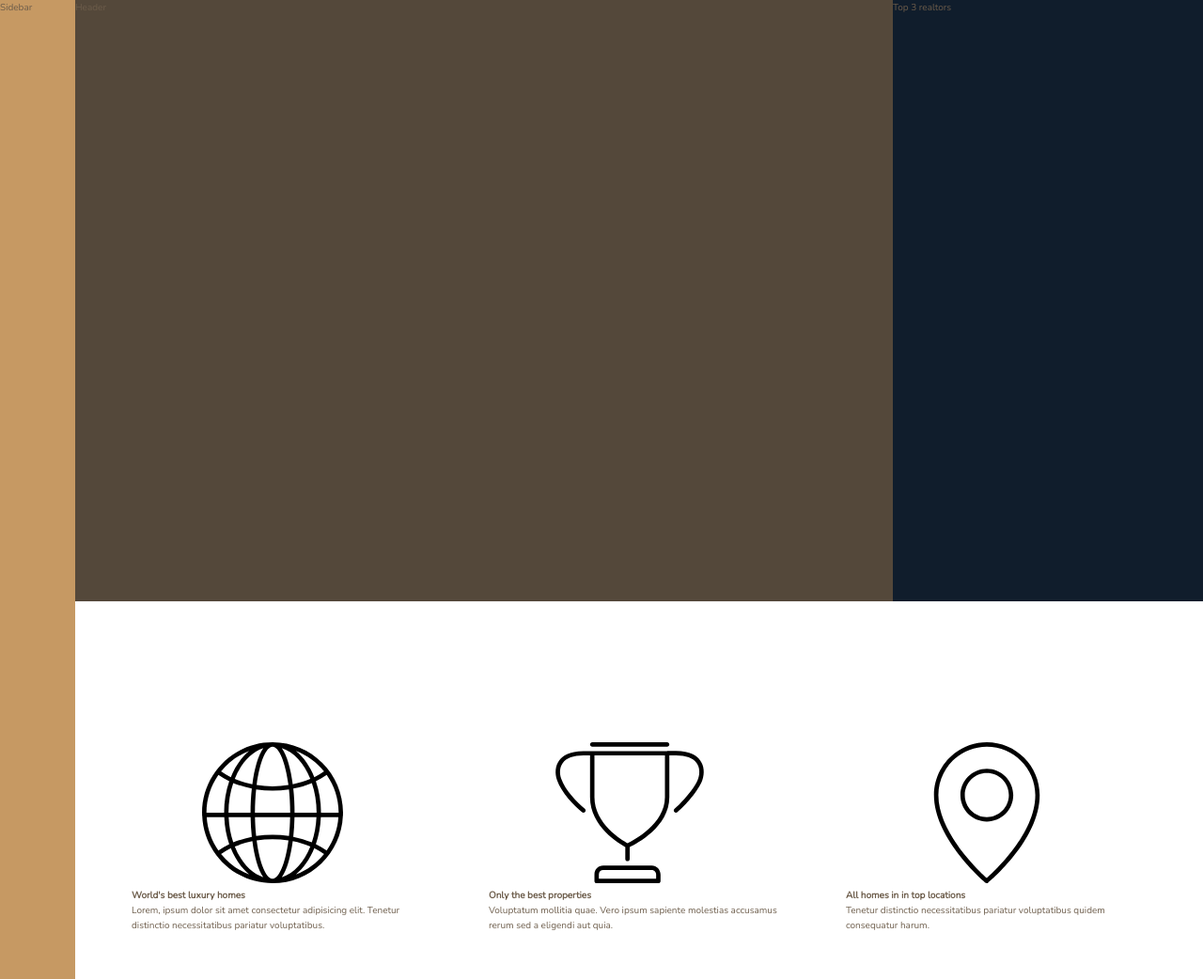
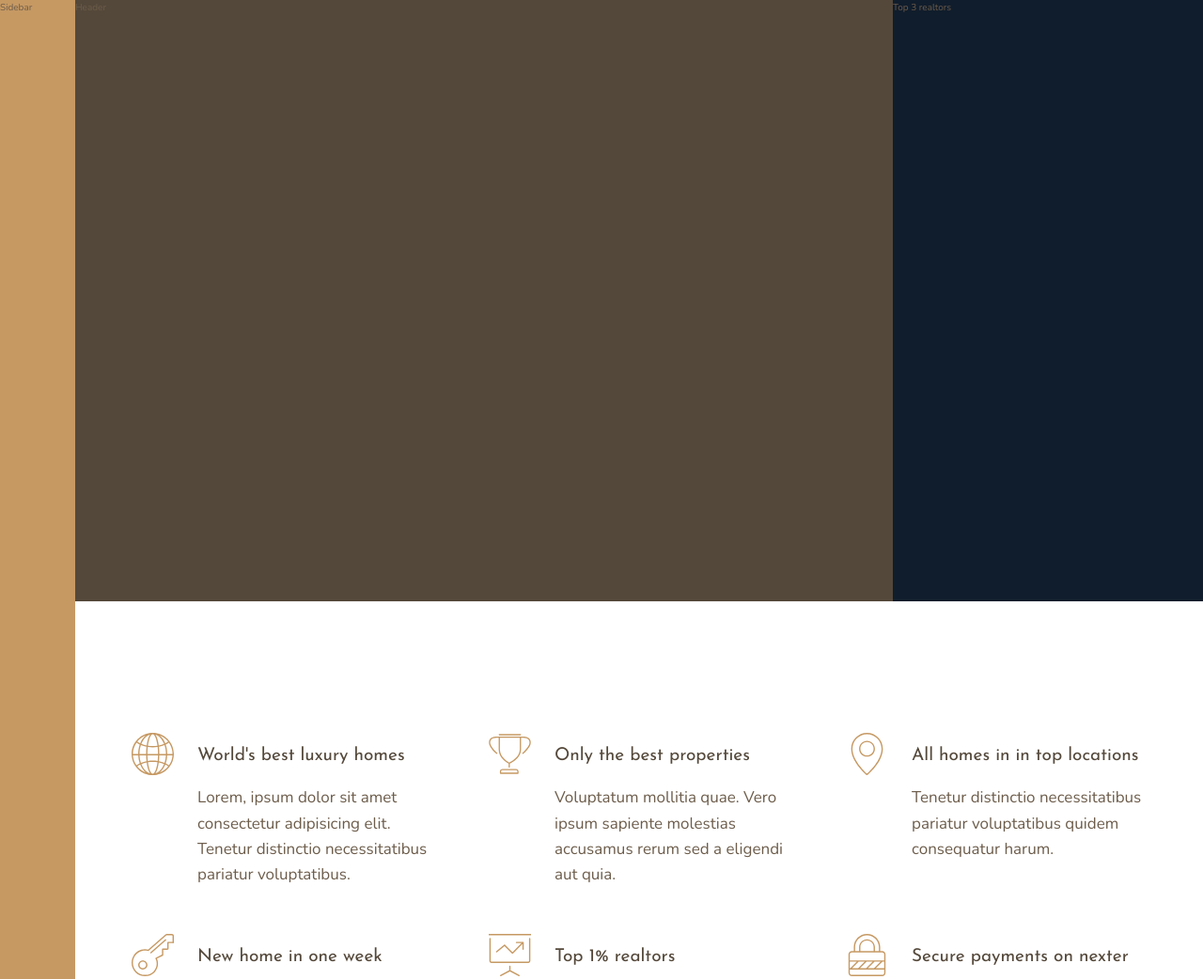
Before and after one commit to 5A58/Nexter, a website: page index.html in a window 1280 px wide. Shown: the top 1042 px of the page at 94% size. Drawn offline with nearby package versions, Linux system fonts and the light colour scheme.

Commit message:
Style features section

```diff
--- a/sass/_features.scss
+++ b/sass/_features.scss
@@ -4,6 +4,27 @@
     margin: 15rem 0;
 
     display: grid;
-    grid-template-columns: repeat(3, 1fr);
+    // grid-template-columns: repeat(3, 1fr);
+    grid-template-columns: repeat(auto-fit, minmax(25rem, 1fr));
     grid-gap: 6rem;
+    align-items: start;
 }
+
+.feature {
+    display: grid;
+    grid-template-columns: min-content 1fr;
+    grid-row-gap: 1.5rem;
+    grid-column-gap: 2.5rem;
+
+    &__icon {
+        fill: $color-primary;
+        width: 4.5rem;
+        height: 4.5rem;
+        grid-row: 1 / span 2;
+        transform: translateY(-1rem);
+    }
+
+    &__text {
+        font-size: 1.7rem;
+    }
+}
--- a/sass/_typography.scss
+++ b/sass/_typography.scss
@@ -0,0 +1,29 @@
+%heading {
+    font-family: $font-display;
+    font-weight: 400;
+}
+
+.heading-1 {
+    @extend %heading;
+}
+
+.heading-2 {
+    @extend %heading;
+}
+
+.heading-3 {
+    @extend %heading;
+}
+
+.heading-4 {
+    @extend %heading;
+    font-size: 1.9rem;
+
+    &--light {
+        color: $color-gray-light-1;
+    }
+
+    &--dark {
+        color: $color-gray-dark-1;
+    }
+}
```
Also changed, not shown: css/style.css.
